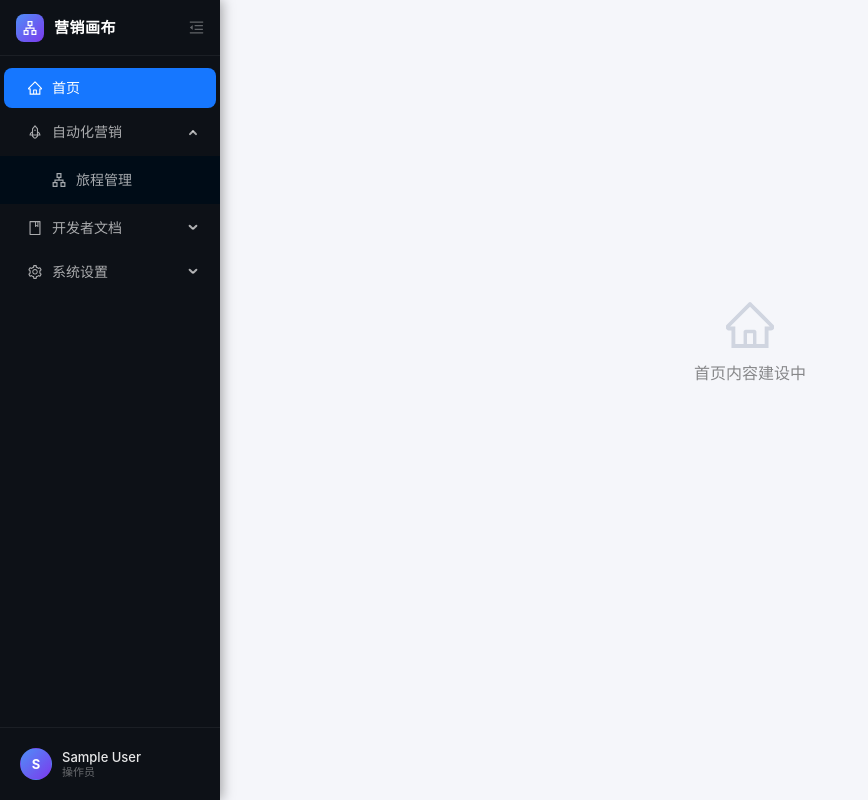
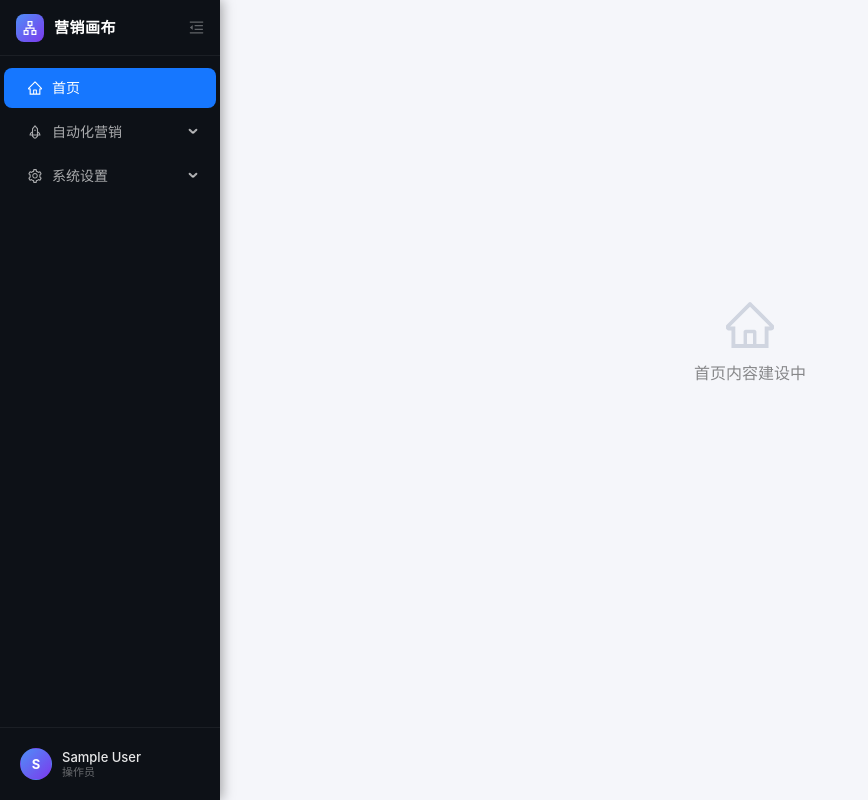
Before and after one commit to ChovyCao2025/canvas, a React (Vite) app in the folder frontend/: page /home in a window 1280 px wide. Shown: the whole page, without its empty margins (0-868 px from the left). Built offline with nearby package versions, Linux system fonts and the light colour scheme; sample sign-in values are in the browser's storage.

Commit message:
fix: align api docs nav visibility

```diff
--- a/frontend/src/components/layout/AppLayout.tsx
+++ b/frontend/src/components/layout/AppLayout.tsx
@@ -1,4 +1,4 @@
-import { useState } from 'react'
+import { useEffect, useState } from 'react'
 import { Layout, Menu, Avatar, Dropdown, Tooltip, type MenuProps } from 'antd'
 import {
   ApartmentOutlined, SettingOutlined, ApiOutlined,
@@ -46,11 +46,26 @@ export default function AppLayout() {
     return 'canvas'
   })()
 
-  const defaultOpenKeys = (() => {
+  const getDesiredOpenKeys = () => {
     if (selectedKey === 'api-docs') return ['developer']
-    if (['api-config', 'ab-experiments', 'admin-users'].includes(selectedKey)) return ['marketing', 'settings']
+    if ([
+      'api-config',
+      'ab-experiments',
+      'tag-config',
+      'audiences',
+      'mq-config',
+      'event-config',
+      'admin-users',
+    ].includes(selectedKey)) return ['settings']
+    if (selectedKey === 'home') return []
     return ['marketing']
-  })()
+  }
+
+  const [openKeys, setOpenKeys] = useState<string[]>(getDesiredOpenKeys)
+
+  useEffect(() => {
+    if (!collapsed) setOpenKeys(getDesiredOpenKeys())
+  }, [collapsed, selectedKey])
 
   const menuItems: MenuProps['items'] = [
     {
@@ -72,7 +87,7 @@ export default function AppLayout() {
         },
       ],
     },
-    {
+    ...(isAdmin ? [{
       key: 'developer',
       icon: <BookOutlined />,
       label: '开发者文档',
@@ -84,7 +99,7 @@ export default function AppLayout() {
           onClick: () => navigate('/api-docs'),
         },
       ],
-    },
+    }] : []),
     {
       key: 'settings',
       icon: <SettingOutlined />,
@@ -221,7 +236,8 @@ export default function AppLayout() {
           <Menu
             mode="inline"
             selectedKeys={[selectedKey]}
-            defaultOpenKeys={collapsed ? [] : defaultOpenKeys}
+            openKeys={collapsed ? [] : openKeys}
+            onOpenChange={keys => setOpenKeys(keys as string[])}
             items={menuItems}
             style={{ background: 'transparent', border: 'none' }}
             theme="dark"
```
